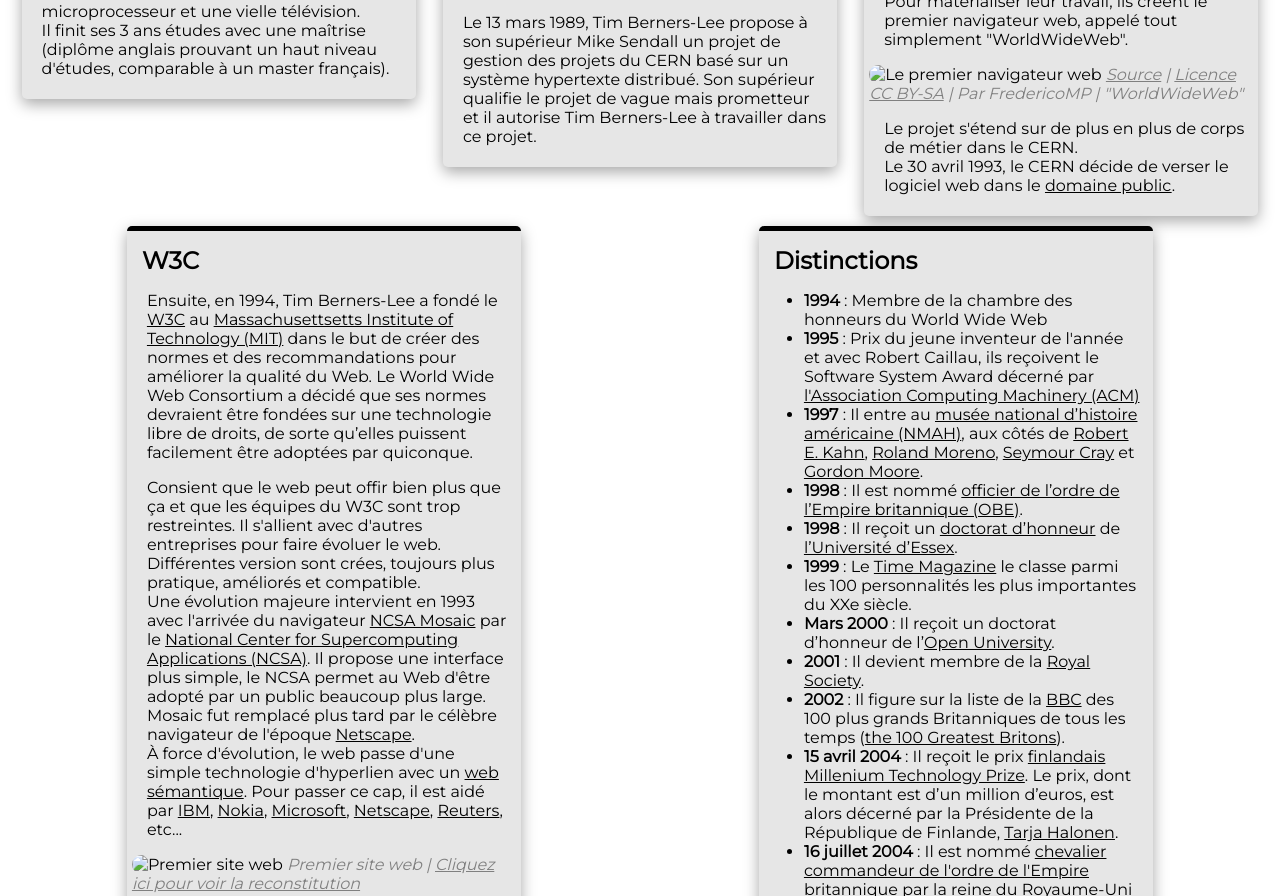
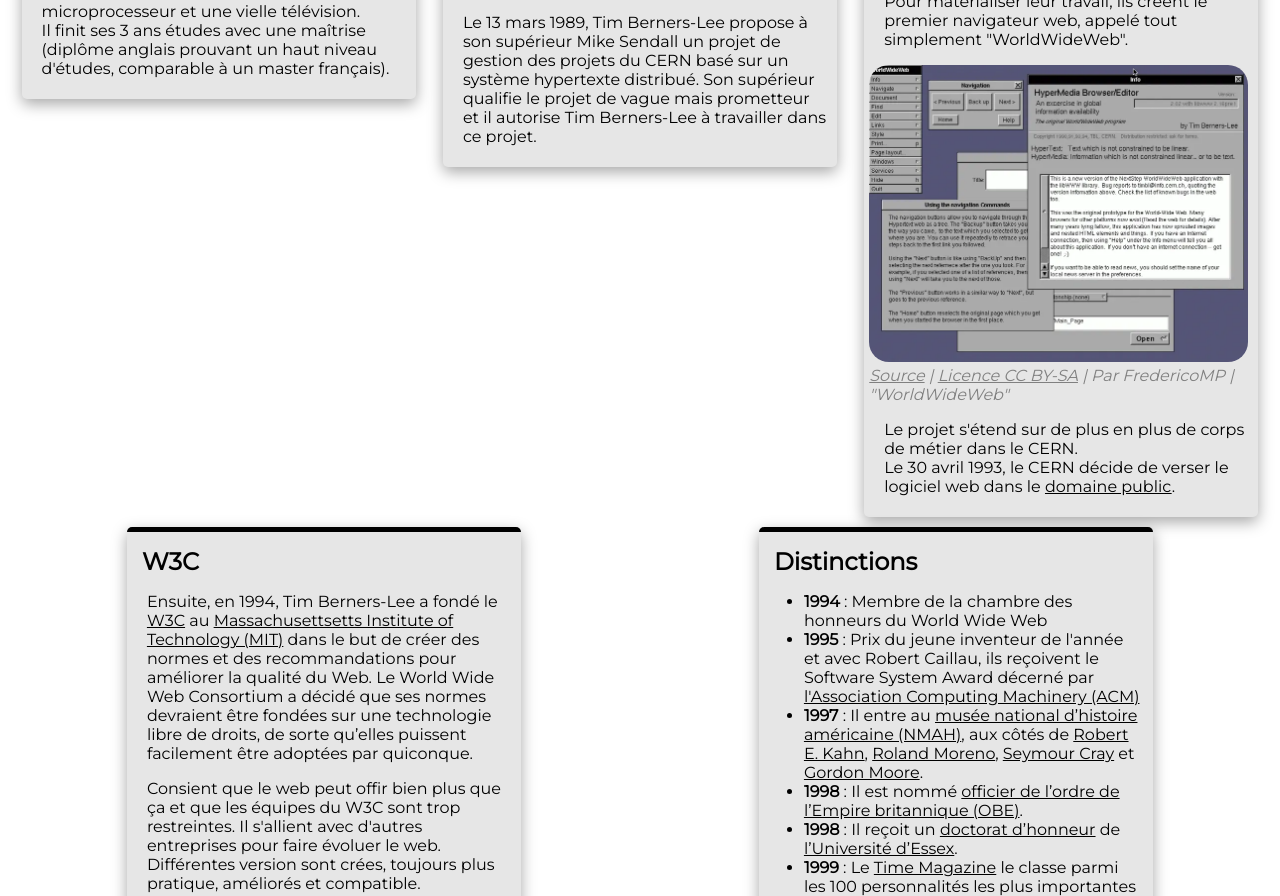
Before and after one commit to alcapitan/tim-berners-lee, a plain HTML site: page index.html in a window 1280 px wide. Shown: the part 1645-2541 px from the top of the page. Drawn offline with Linux system fonts and the light colour scheme.

Commit message:
Add files via upload

```diff
--- a/index.html
+++ b/index.html
@@ -58,7 +58,7 @@
 				     <li><strong>Le <a href="https://fr.m.wikipedia.org/wiki/Hypertext_Markup_Language" target="_blank">HTML</a> (Hyper Text Markup Language)</strong> est le langage de programmation de base pour concevoir un site web.</li>
 			     </ul>
 			     <p>Pour matérialiser leur travail, ils créent le premier navigateur web, appelé tout simplement "WorldWideWeb".</p>
-			     <img src="WorldWideWeb.webp" alt="Le premier navigateur web">
+			     <img src="WorldWideWebNavigator.webp" alt="Le premier navigateur web">
 			     <i><a href="https://fr.m.wikipedia.org/wiki/Fichier:WorldWideWeb.png">Source</a> | <a href="https://creativecommons.org/licenses/by-sa/3.0/deed.fr">Licence CC BY-SA</a> | Par FredericoMP | "WorldWideWeb"</i>
 			     <p>Le projet s'étend sur de plus en plus de corps de métier dans le CERN.<br>Le 30 avril 1993, le CERN décide de verser le logiciel web dans le <a href="https://fr.m.wikipedia.org/wiki/Domaine_public_(propri%C3%A9t%C3%A9_intellectuelle)" target="_blank">domaine public</a>.</p>
                </article>
@@ -66,7 +66,7 @@
                     <h2>W3C</h2>
                     <p>Ensuite, en 1994, Tim Berners-Lee a fondé le <a href="https://fr.m.wikipedia.org/wiki/World_Wide_Web_Consortium" target="_blank">W3C</a> au <a href="https://fr.m.wikipedia.org/wiki/Massachusetts_Institute_of_Technology" target="_blank">Massachusettsetts Institute of Technology (MIT)</a> dans le but de créer des normes et des recommandations pour améliorer la qualité du Web. Le World Wide Web Consortium a décidé que ses normes devraient être fondées sur une technologie libre de droits, de sorte qu’elles puissent facilement être adoptées par quiconque.</p>
                     <p>Consient que le web peut offir bien plus que ça et que les équipes du W3C sont trop restreintes. Il s'allient avec d'autres entreprises pour faire évoluer le web.<br>Différentes version sont crées, toujours plus pratique, améliorés et compatible.<br>Une évolution majeure intervient en 1993 avec l'arrivée du navigateur <a href="https://fr.m.wikipedia.org/wiki/NCSA_Mosaic" target="_blank">NCSA Mosaic</a> par le <a href="https://fr.m.wikipedia.org/wiki/National_Center_for_Supercomputing_Applications" target="_blank">National Center for Supercomputing Applications (NCSA)</a>. Il propose une interface plus simple, le NCSA permet au Web d'être adopté par un public beaucoup plus large. Mosaic fut remplacé plus tard par le célèbre navigateur de l'époque <a href="https://fr.m.wikipedia.org/wiki/Netscape" target="_blank">Netscape</a>.<br>À force d'évolution, le web passe d'une simple technologie d'hyperlien avec un <a href="https://fr.m.wikipedia.org/wiki/Web_s%C3%A9mantique" target="_blank">web sémantique</a>. Pour passer ce cap, il est aidé par <a href="https://fr.m.wikipedia.org/wiki/Ibm" target="_blank">IBM</a>, <a href="https://fr.m.wikipedia.org/wiki/Nokia" target="_blank">Nokia</a>, <a href="https://fr.m.wikipedia.org/wiki/Microsoft" target="_blank">Microsoft</a>, <a href="https://fr.m.wikipedia.org/wiki/Netscape" target="_blank">Netscape</a>, <a href="https://fr.m.wikipedia.org/wiki/Reuters" target="_blank">Reuters</a>, etc...</p>
-                    <img src="PremierSiteWeb.webp" alt="Premier site web">
+                    <img src="PremierePageWeb.webp" alt="Premier site web">
                     <i>Premier site web | <a href="https://www.w3.org/History/19921103-hypertext/hypertext/WWW/TheProject.html" target="_blank">Cliquez ici pour voir la reconstitution</a></i>
                     <p>Aujourd'hui, le petit projet de communication de projet du CERN est devenu le plus grand réseau de communication mondial, révolutionnant la face du monde et devient le fer de lance du XXIe siècle.<br>À l'occasion du 28e anniversaire du Web (le 12 mars 2017), Tim Berners-Lee a dit que pour avancer, il faut combattre les fausses nouvelles, la publicité politique et l'usage abusif de données personnelles.</p>
                </article>
```
